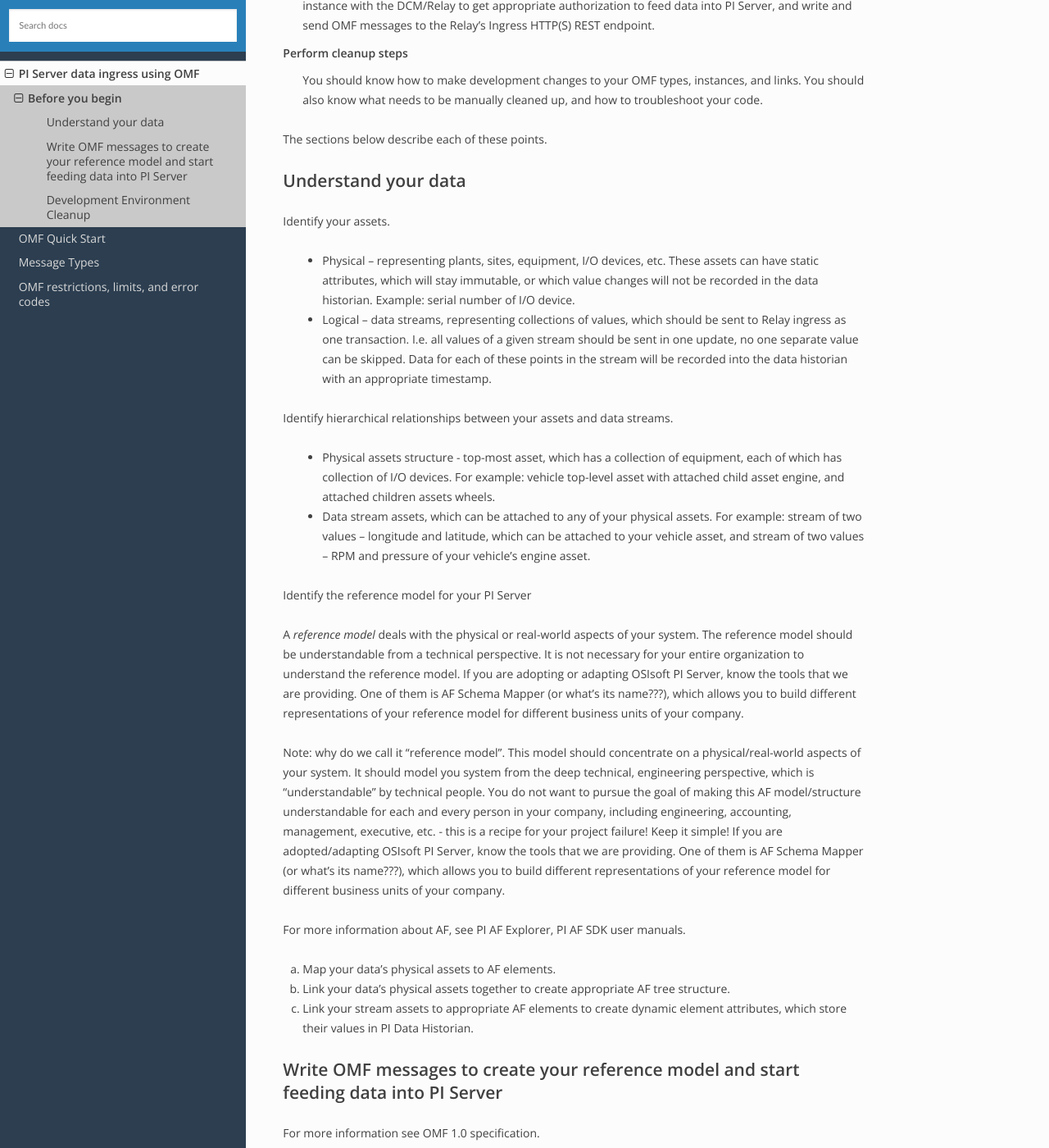
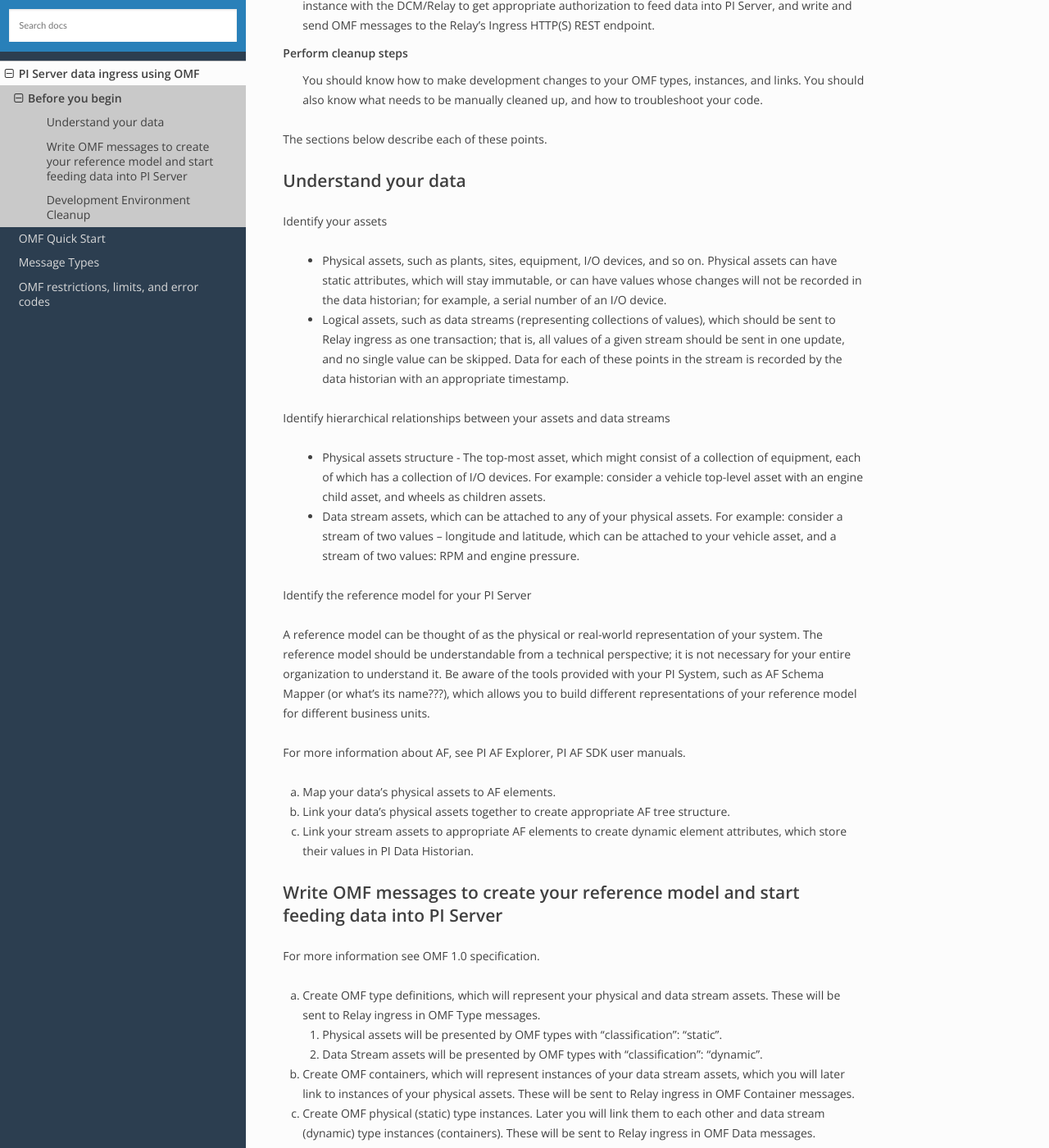
Before and after one commit to osisoft/OMF-Developer-Companion-Guide, a Sphinx documentation site: the page built from docs/OMF_Before.rst, in a window 1280 px wide and 1400 px high, scrolled down 400 px. Shown: the whole window at 82% size. Built offline with Sphinx 7.4.7 and the Read the Docs theme 2.0.0, drawn with Linux system fonts in a browser that asks for light colours; some of the changed text lies outside the part shown.

Commit message:
Update OMF_Before.rst

```diff
--- a/docs/OMF_Before.rst
+++ b/docs/OMF_Before.rst
@@ -4,9 +4,9 @@
 Development of OMF applications generally adheres to the following sequence:
 
 Understand your data
-  You must understand how the data you intend to send to PI Server will be organized in the PI Server back-end.
-  Your OMF messages must be written so that appropriate AF templates, element trees (with all required attributes
-  and associated PI points) are created in PI AF and PI Data Historian, and updated with your timeseries data.
+  You must understand how the data you intend to send to PI System will be organized.
+  Your OMF messages must be written so that appropriate AF templates and element trees (with all required attributes
+  and associated PI points) are created in PI AF and PI Data Historian, and updated with your time series data.
 
 Write OMF messages to create your reference model and start feeding data into PI Server
   After creating your development environment, you should register your development application instance
@@ -22,43 +22,31 @@
 Understand your data
 --------------------
 
-Identify your assets.
+Identify your assets
 
-   *  Physical – representing plants, sites, equipment, I/O devices, etc. These assets can have static attributes,
-      which will stay immutable, or which value changes will not be recorded in the data historian. Example: serial
-      number of I/O device.
-   *  Logical – data streams, representing collections of values, which should be sent to Relay ingress as one
-      transaction. I.e. all values of a given stream should be sent in one update, no one separate value can be
-      skipped. Data for each of these points in the stream will be recorded into the data historian with an appropriate timestamp.
+   *  Physical assets, such as plants, sites, equipment, I/O devices, and so on. Physical assets can have static attributes,
+      which will stay immutable, or can have values whose changes will not be recorded in the data historian; for example, a serial
+      number of an I/O device.
+   *  Logical assets, such as data streams (representing collections of values), which should be sent to Relay ingress as one
+      transaction; that is, all values of a given stream should be sent in one update, and no single value can be
+      skipped. Data for each of these points in the stream is recorded by the data historian with an appropriate timestamp.
 
-Identify hierarchical relationships between your assets and data streams.
+Identify hierarchical relationships between your assets and data streams
 
-   *  Physical assets structure - top-most asset, which has a collection of equipment, each of which has
-      collection of I/O devices. For example: vehicle top-level asset with attached child asset engine,
-      and attached children assets wheels.
-   *  Data stream assets, which can be attached to any of your physical assets. For example: stream of two
-      values – longitude and latitude, which can be attached to your vehicle asset, and stream of two
-      values – RPM and pressure of your vehicle's engine asset.
+   *  Physical assets structure - The top-most asset, which might consist of a collection of equipment, each of which has
+      a collection of I/O devices. For example: consider a vehicle top-level asset with an engine child asset,
+      and wheels as children assets.
+   *  Data stream assets, which can be attached to any of your physical assets. For example: consider a stream of two
+      values – longitude and latitude, which can be attached to your vehicle asset, and a stream of two
+      values: RPM and engine pressure.
 
 
 Identify the reference model for your PI Server
 
-A *reference model* deals with the physical or real-world aspects of your system. The reference model
-should be understandable from a technical perspective. It is not necessary for your entire organization to
-understand the reference model. If you are adopting or adapting
-OSIsoft PI Server, know the tools that we are providing. One of them is AF Schema Mapper
-(or what's its name???), which allows you to build different representations of your reference model for
-different business units of your company.
-
-
-Note: why do we call it "reference model". This model should concentrate on a physical/real-world aspects
-of your system. It should model you system from the deep technical, engineering perspective, which is
-"understandable" by technical people. You do not want to pursue the goal of making this AF model/structure
-understandable for each and every person in your company, including engineering, accounting, management,
-executive, etc. - this is a recipe for your project failure! Keep it simple! If you are adopted/adapting
-OSIsoft PI Server, know the tools that we are providing. One of them is AF Schema Mapper
-(or what's its name???), which allows you to build different representations of your reference model for
-different business units of your company.
+A reference model can be thought of as the physical or real-world representation of your system. The reference model
+should be understandable from a technical perspective; it is not necessary for your entire organization to understand
+it. Be aware of the tools provided with your PI System, such as AF Schema Mapper (or what's its name???), which allows
+you to build different representations of your reference model for different business units.
 
 For more information about AF, see PI AF Explorer, PI AF SDK user manuals.
 
@@ -98,34 +86,34 @@
 
 In OMF applications, type definitions and their representations in PI Server are immutable; that is, you cannot
 change the properties of a type after is has been sent to the Relay's ingress endpoint.
-The same is true for instances of these types (assets and containers), and linkage between them. Once you
-create concrete instances of these types and link them together by sending container and data messages to
+The same is true for instances of these types (assets and containers), and linkage between them. After you
+create instances of these types and link them together by sending container and data messages to
 the Relay's ingress endpoint, you cannot redefine them.
 
-After the OMF application has been developed and deployed, the only changed data that are expected by ingress
-is the values of your timeseries data – values sent to the container(s) in data messages.
+After the OMF application has been developed and deployed, the only modified data that is expected to be ingested
+is the values of your timeseries data; that is, values that are sent to the container(s) in data messages.
 
-Only in error situations, when Relay loses its cache, type, asset and container, and their linkage information
-should be resent to the Relay. To recover from this, you can send this meta information every time your
-application restarts, having that NO changes were made to these definitions and instantiations.
+Only when an error occurs, such as when the Relay loses its cache, type, asset and container, or their linkage information,
+should data be resent to the Relay. To recover from errors, send metadata information every time your
+application restarts, making sure that no changes were made to the definitions and instantiations.
 
-As a developer, you will have to deal with changes in the types, structures of your assets in AF, etc.
-To be able to perform such changes, you need to understand how to properly cleanup your development
-environment, and when cleanups are required.
+As a developer, you will have to deal with changes in the types and structures of your assets in AF and elsewhere.
+To manage such changes, you must understand how to properly clean up your development
+environment, and when cleanup is required.
 
-As a rule of thumb, you need to perform a cleanup:
+As a rule of thumb, you should perform a cleanup:
 
-* Change was made to a type (basically – any change):
+* When changes were made to a type (basically – any change):
 
   * You modified a name or description of the type or one of its properties
   * You added, removed, renamed a property
   * You changed a type of a property (i.e. from number to string, etc.)
 
-* Change was made to a container
+* When changes were made to a container
 
   * You redefined container typeid to another dynamic type
 
-* Change was made to a data (except of data values that you send to containerids):
+* When changes were made to a data (except that of data values that you send to containerids):
 
   * You redefined asset typeid to another static type
   * You changed anything that you previously sent in the "__LINK" object
```
